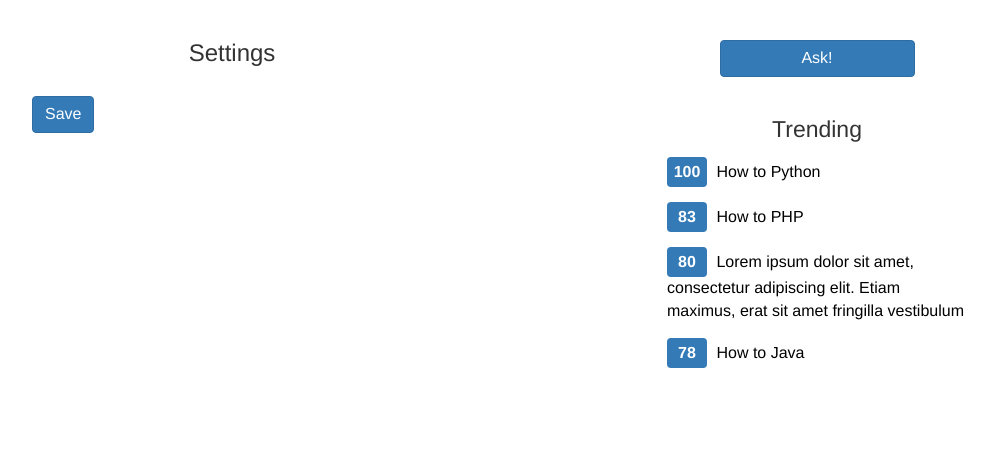
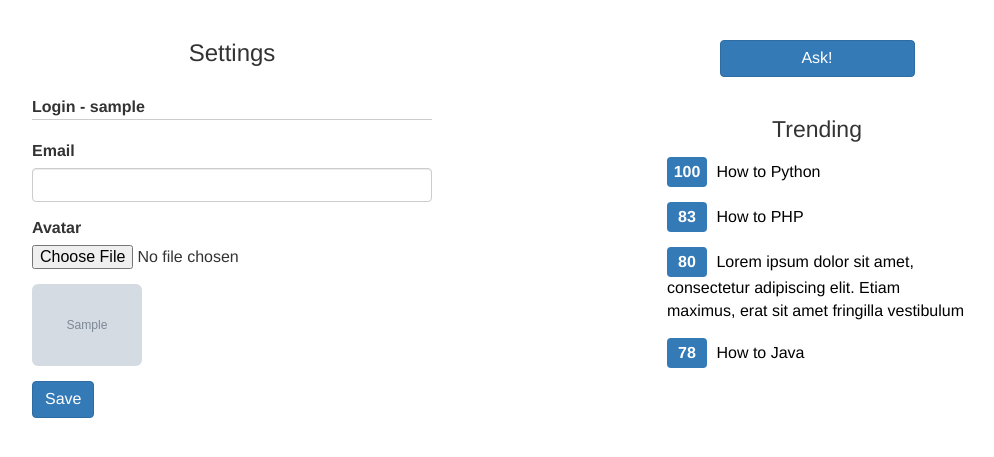
Before and after one commit to AndrewLrrr/hasker, a Django app: template qa/templates/qa/user_profile.html in a window 1280 px wide. Shown: the part 52-509 px from the top of the page, without its empty margins (213-1207 px from the left). Run offline with Django 3.2, Linux system fonts and the light colour scheme; the template is opened without the code that fills it: values that come from a table or form of the project are taken from there, others are empty; a user stored in the database is signed in; tables that the repository leaves empty hold one stand-in row (values such as "Sample post"); grey boxes marked "Sample" are stand-in pictures; some libraries are stand-ins or nearby versions.

Commit message:
Added base profile logic

```diff
--- a/qa/forms.py
+++ b/qa/forms.py
@@ -2,6 +2,7 @@
 from __future__ import unicode_literals
 
 from django.contrib.auth.forms import UserCreationForm
+from django import forms
 
 from qa.models import User
 
@@ -10,3 +11,9 @@ class UserSingUpForm(UserCreationForm):
     class Meta:
         model = User
         fields = ('username', 'email', 'password1', 'password2', 'avatar', )
+
+
+class UserProfileForm(forms.ModelForm):
+    class Meta:
+        model = User
+        fields = ('email', 'avatar', )
--- a/qa/static/qa/css/style.css
+++ b/qa/static/qa/css/style.css
@@ -102,6 +102,13 @@
     margin-top: 10px;
 }
 
+.form-base .img-rounded {
+    max-width: 110px;
+    max-height: 110px;
+    overflow: hidden;
+    margin-bottom: 15px;
+}
+
 .control-item input:not([type=file]) {
     display: block;
     width: 100%;
@@ -136,6 +143,12 @@
 .form-errors ul {
     margin-bottom: 0;
     padding-left: 20px;
+}
+
+p.profile-login {
+    border-bottom: 1px solid #ccc;
+    font-weight: bold;
+    margin-bottom: 20px
 }
 
 .btn-ask {
--- a/qa/templates/qa/user_profile.html
+++ b/qa/templates/qa/user_profile.html
@@ -2,7 +2,11 @@
 {% block title %}User Settings{% endblock title %}
 {% block content %}
 <h1 class="text-center">Settings</h1>
-<form class="form-base" method="post" action="{% url 'qa:profile' %}">
+<form class="form-base" method="post" action="{{ user.get_url }}" enctype="multipart/form-data">
+    <p class="profile-login">Login - {{ user.username }}</p>
+    <div style="clear: both"></div>
+    {% include 'qa/form_template.html' %}
+    <img src="{{ user.get_avatar_url }}" alt="" class="img-rounded">
     <div class="form-group">
         <button type="submit" class="btn btn-primary">Save</button>
     </div>
```
Also changed, not shown: qa/fields.py (+7 -0 lines), qa/views.py (+23 -2 lines).
